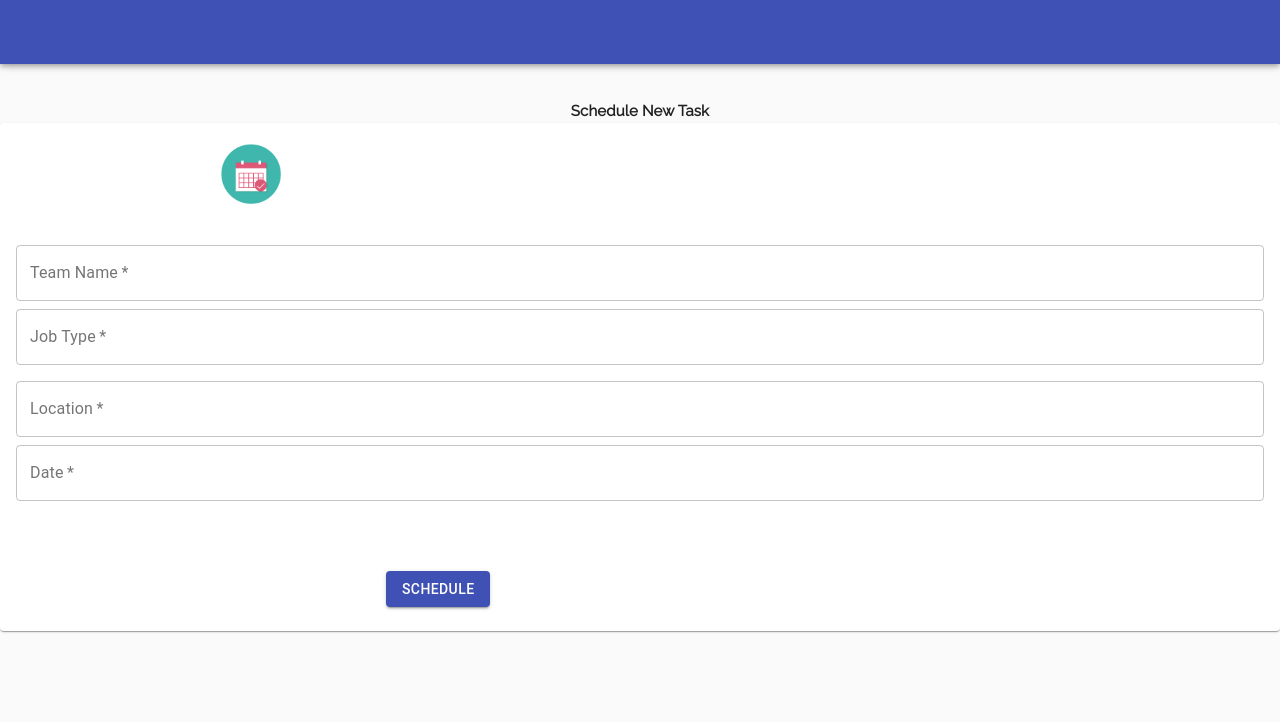
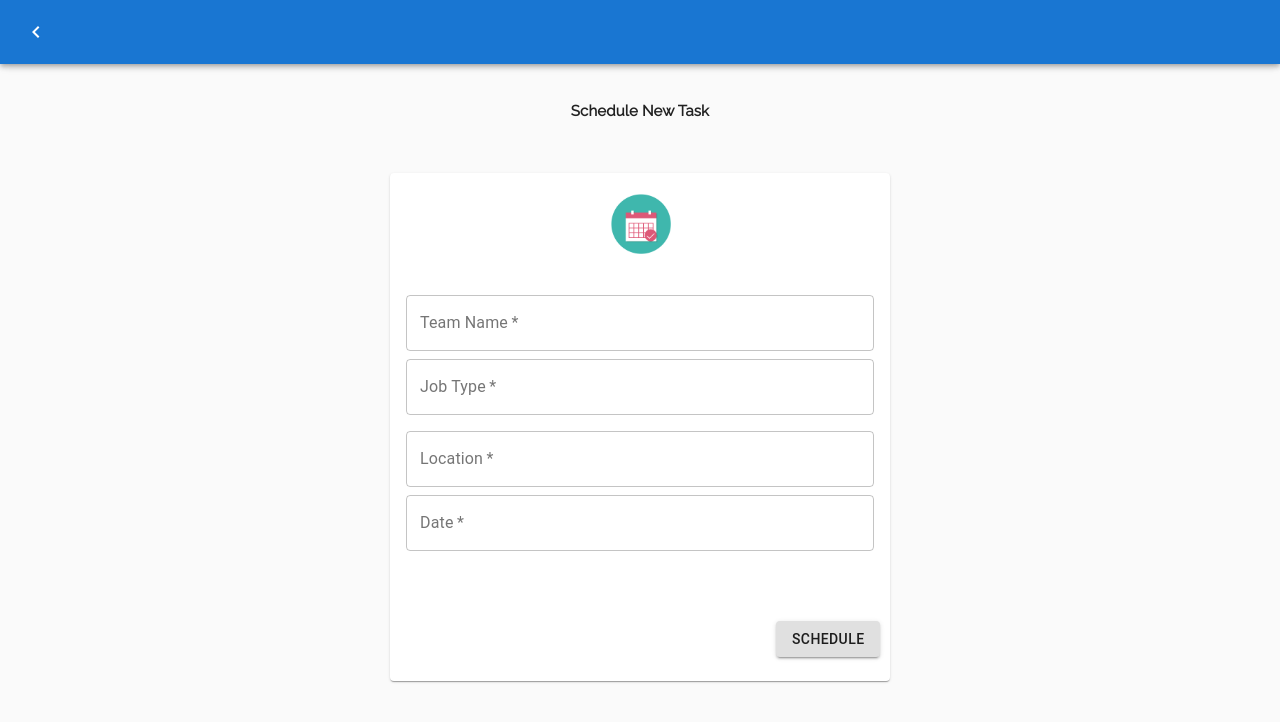
Before and after one commit to KevinKipkemei/Field-Management, a React (Create React App) app: page /Schedule in a window 1280 px wide. Shown: the top 722 px of the page. Built offline with nearby package versions, Linux system fonts and the light colour scheme.

Commit message:
Schedule Form Changes and navigation routing

```diff
--- a/src/App.js
+++ b/src/App.js
@@ -1,13 +1,13 @@
 import React, { Component } from 'react'
 import NavBar from './Navigation';
-import Schedule from  './Schedule';
+// import Schedule from  './Schedule';
 
 
 class App extends Component {
   render() {
     return (
       <div>
-        <Schedule />
+        <NavBar />
       </div>
     )
   }
--- a/src/Navigation.js
+++ b/src/Navigation.js
@@ -20,7 +20,6 @@ import clsx from 'clsx';
 import ChevronLeftIcon from '@material-ui/icons/ChevronLeft';
 import AccountCircle from '@material-ui/icons/AccountCircle';
 import Cards from './Card';
-import { Link } from 'react-router-dom';
 
 
 const drawerWidth = 200;
@@ -107,7 +106,7 @@ const useStyles = makeStyles(theme => ({
 
 }));
 
-const NavBar = () => {
+const NavBar = (props) => {
 
     const classes = useStyles();
     const theme = useTheme();
@@ -170,7 +169,7 @@ const NavBar = () => {
             < Divider/>
             <List>
           {['Schedule Job', 'Messages', 'View all teams', 'Test 4'].map((text, index) => (
-            <ListItem button key={text}>
+            <ListItem button onClick={() => props.history.push("/Schedule")} key={text}>
               <ListItemIcon>{index % 2 === 0 ? <InboxIcon /> : <MailIcon />}</ListItemIcon>
               <ListItemText primary={text} />
             </ListItem>
--- /dev/null
+++ b/src/Routes.js
@@ -0,0 +1,18 @@
+import React from 'react'
+import {Route} from 'react-router-dom'
+import Schedule from './Schedule'
+import NavBar from './Navigation'
+
+
+
+const Routes = () => {
+        return(
+            <div>
+                <Route exact path = "/Nav" component = {NavBar} />
+                <Route path = "/Schedule" component = {Schedule} />
+            </div>
+        )
+}
+
+
+export default Routes;
--- a/src/Schedule.js
+++ b/src/Schedule.js
@@ -10,9 +10,13 @@ import Card from "@material-ui/core/Card"
 import CardContent from '@material-ui/core/CardContent'
 import Button from'@material-ui/core/Button'
 import Avatar from '@material-ui/core/Avatar'
+import IconButton from '@material-ui/core/IconButton'
+import KeyboardArrowLeftRounded from '@material-ui/icons/KeyboardArrowLeftOutlined'
 
 
 const useStyles = makeStyles( theme =>({
+
+
     form:{
         marginTop: 100,
         fontFamily: "Raleway",
@@ -20,13 +24,14 @@ const useStyles = makeStyles( theme =>({
         fontSize: 15
     },
 
-    // card :{
-    //     width: 500,
-    //     height: 500,
-    //     // marginLeft: 450,
-    //     marginTop: 50,
-    //     justifyContent: 'center'
-    // },
+    appBar: {
+        backgroundColor: '#1976d2'
+    },
+
+    card :{
+        width: 500,
+        marginTop: 50
+    },
 
     button :{
         marginTop: 70,
@@ -41,7 +46,7 @@ const useStyles = makeStyles( theme =>({
     }
 }))
 
-const Schedule = () => {
+const Schedule = (props) => {
     const classes = useStyles();
 
 
@@ -50,8 +55,11 @@ const Schedule = () => {
         <div>
            <div>
            <CssBaseline/>
-           <AppBar position = "fixed" color = "primary">
+           <AppBar position = "fixed" color = "primary" className = {classes.appBar}>
                <Toolbar>
+                   <IconButton color = "inherit" edge = "start" onClick={() => props.history.goBack()}>
+                       <KeyboardArrowLeftRounded/>
+                   </IconButton>
 
                </Toolbar>
            </AppBar>
@@ -60,27 +68,17 @@ const Schedule = () => {
        <Typography className = {classes.form} align = "center">
            Schedule New Task
        </Typography>
-       <Grid justify = "center" alignItems = "center">
-           <Grid item xs>
-             <Card>
+       <Grid>
+           <Grid container justify = "center">
+             <Card className = {classes.card}>
                 <div>
                <    CardContent>
                         <Avatar className = {classes.avatar} src = "./calendar.jpg"></Avatar>
-       {/* <Grid container spacing = {3}> */}
-            {/* <Grid xs={12}> */}
                         <TextField required id = "TeamName" name="TeamName" label="Team Name" variant = "outlined" margin = "normal" fullWidth/>
-            {/* </Grid> */}
-            {/* <Grid xs={12}> */}
                         <TextField required id = "FieldJob" name="FieldJob" label="Job Type"  variant ="outlined" fullWidth/>
-            {/* </Grid> */}
-            {/* <Grid xs={12}> */}
                          <TextField required id = "Location" name="Location" label="Location" variant = "outlined" margin = "normal" fullWidth/>
-            {/* </Grid>
-            <Grid xs={12}> */}
                          <TextField required id = "Date" name="Date" label="Date"  variant= "outlined" fullWidth/>
-            {/* </Grid> */}
-       {/* </Grid> */}
-                        <Button color = "primary" variant = "contained" className = {classes.button}> Schedule </Button>
+                        <Button variant = "contained" color = '#1976d2' className = {classes.button}> Schedule </Button>
                     </CardContent>
                 </div>
             </Card>
--- a/src/index.js
+++ b/src/index.js
@@ -1,15 +1,19 @@
 import 'bootstrap/dist/css/bootstrap.css';
 import React from 'react';
 import ReactDOM from 'react-dom';
+import {Router} from 'react-router-dom';
+import Routes from './Routes'
+import {createBrowserHistory} from 'history'
 import './index.css';
 import App from './App';
 import * as serviceWorker from './serviceWorker';
 
 
+const history = createBrowserHistory ()
 
-ReactDOM.render(<App />, document.getElementById('root'));
 
-// If you want your app to work offline and load faster, you can change
-// unregister() to register() below. Note this comes with some pitfalls.
-// Learn more about service workers: https://bit.ly/CRA-PWA
+ReactDOM.render(<Router history = {history}>
+ <Routes/>
+</Router>, document.getElementById('root'));
+
 serviceWorker.unregister();
```
Also changed, not shown: src/Card.js (+4 -7 lines), 1 other file (tests, documents, lock files or other folders).
